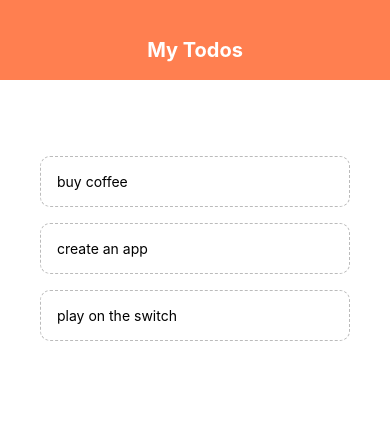
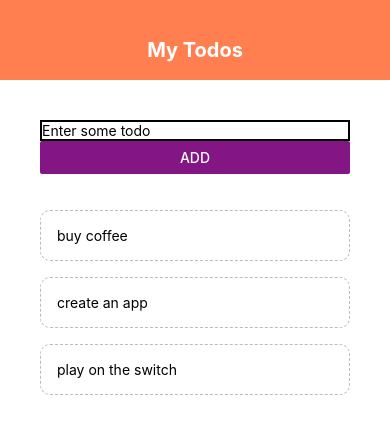
Before and after one commit to AlexKor-5/React_Native_App, a React Native app: screen / in a window 390 px wide. Shown: the top 434 px of the page. Built offline with nearby package versions, Linux system fonts and the light colour scheme.

Commit message:
Simple to do is Done!

```diff
--- a/App.js
+++ b/App.js
@@ -1,7 +1,8 @@
 import React, {useState} from "react"
-import { StyleSheet, Text, View, FlatList } from 'react-native';
+import { StyleSheet, Text, View, FlatList,Alert } from 'react-native';
 import Header from "./components/header"
 import TodoItem from "./components/todosItem";
+import AddToDo from "./components/addtodo";
 
 export default function App() {
   const [todos, setTodos] = useState([
@@ -16,12 +17,23 @@ export default function App() {
     });
   };
 
+  const addTask = (inputValue,task,setInputValue)=>{
+    if(inputValue.length > 0){
+      setInputValue("")
+      setTodos((prev)=> [...prev,task])
+    }else {
+      Alert.alert('OOPS', 'Todo must be over 1 characters long', [
+        {text: 'Understood', onPress: () => console.log('alert closed') }
+      ]);
+    }
+  }
+
   return (
       <View style={styles.container}>
         <Header />
         <View style={styles.content}>
+          <AddToDo addToDo={addTask}/>
           <View style={styles.list}>
-
             <FlatList
                 data={todos}
                 renderItem={({ item }) => (
--- /dev/null
+++ b/components/addtodo.js
@@ -0,0 +1,28 @@
+import React, {useState} from 'react'
+import {StyleSheet, TouchableOpacity, Text,TextInput,View,Button} from 'react-native';
+
+export default function AddToDo({ addToDo=(f)=>f}) {
+    const [input,setInput] = useState()
+    return (
+      <View>
+          <TextInput
+              style={styles.input}
+              placeholder={"Enter some todo"}
+              onChangeText={setInput}
+              value={input}
+          />
+          <Button
+              title="Add"
+              color="#841584"
+              onPress={()=>addToDo(input,{text:input,key:Math.random().toString()},setInput)}
+          />
+      </View>
+    )
+}
+
+const styles = StyleSheet.create({
+    input:{
+        borderWidth:2,
+        borderColor:'black'
+    }
+})
--- a/package.json
+++ b/package.json
@@ -15,7 +15,8 @@
     "react": "17.0.2",
     "react-dom": "17.0.2",
     "react-native": "0.68.2",
-    "react-native-web": "0.17.7"
+    "react-native-web": "0.17.7",
+    "uuid": "^8.3.2"
   },
   "devDependencies": {
     "@babel/core": "^7.12.9"
```
